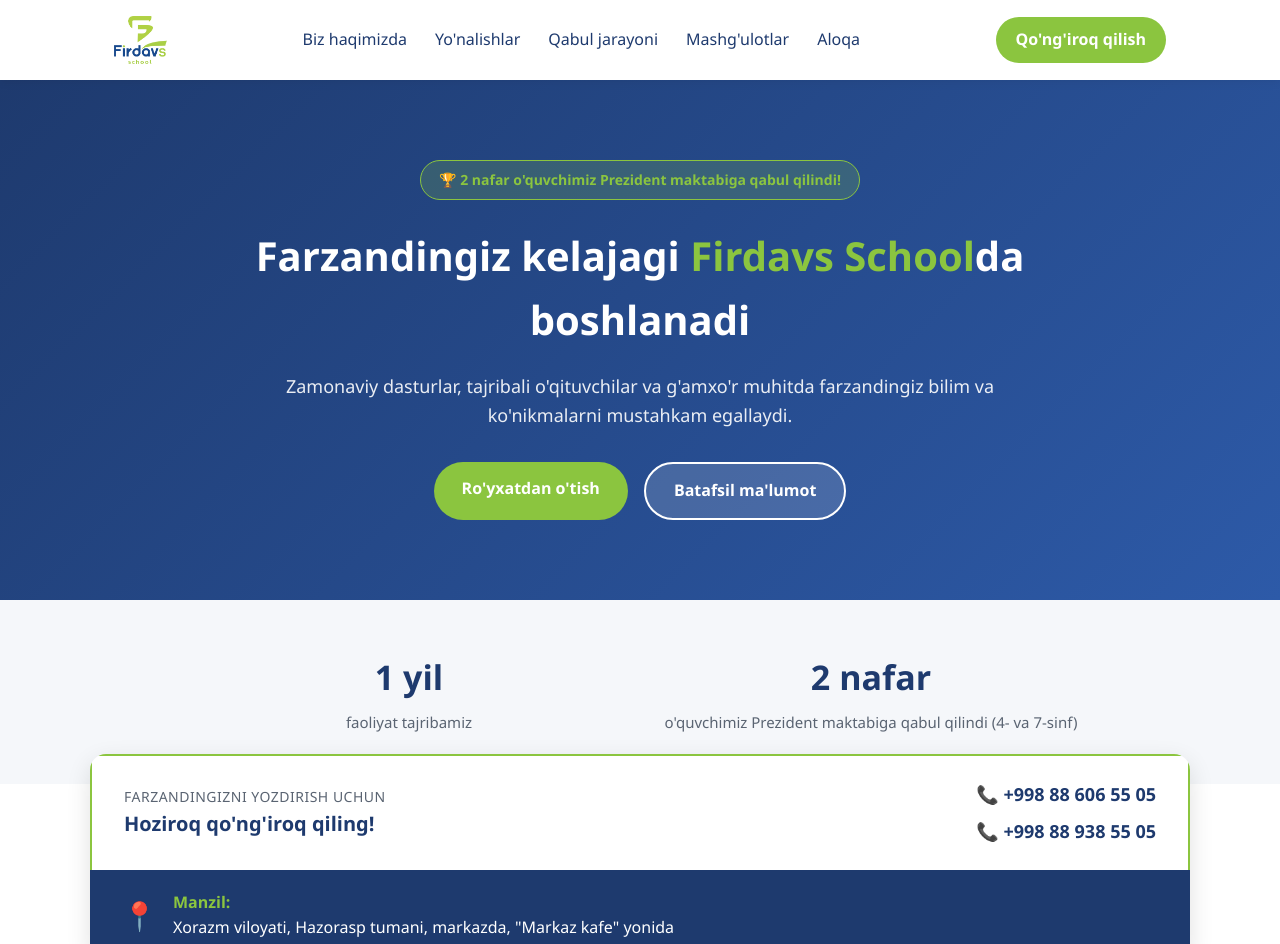
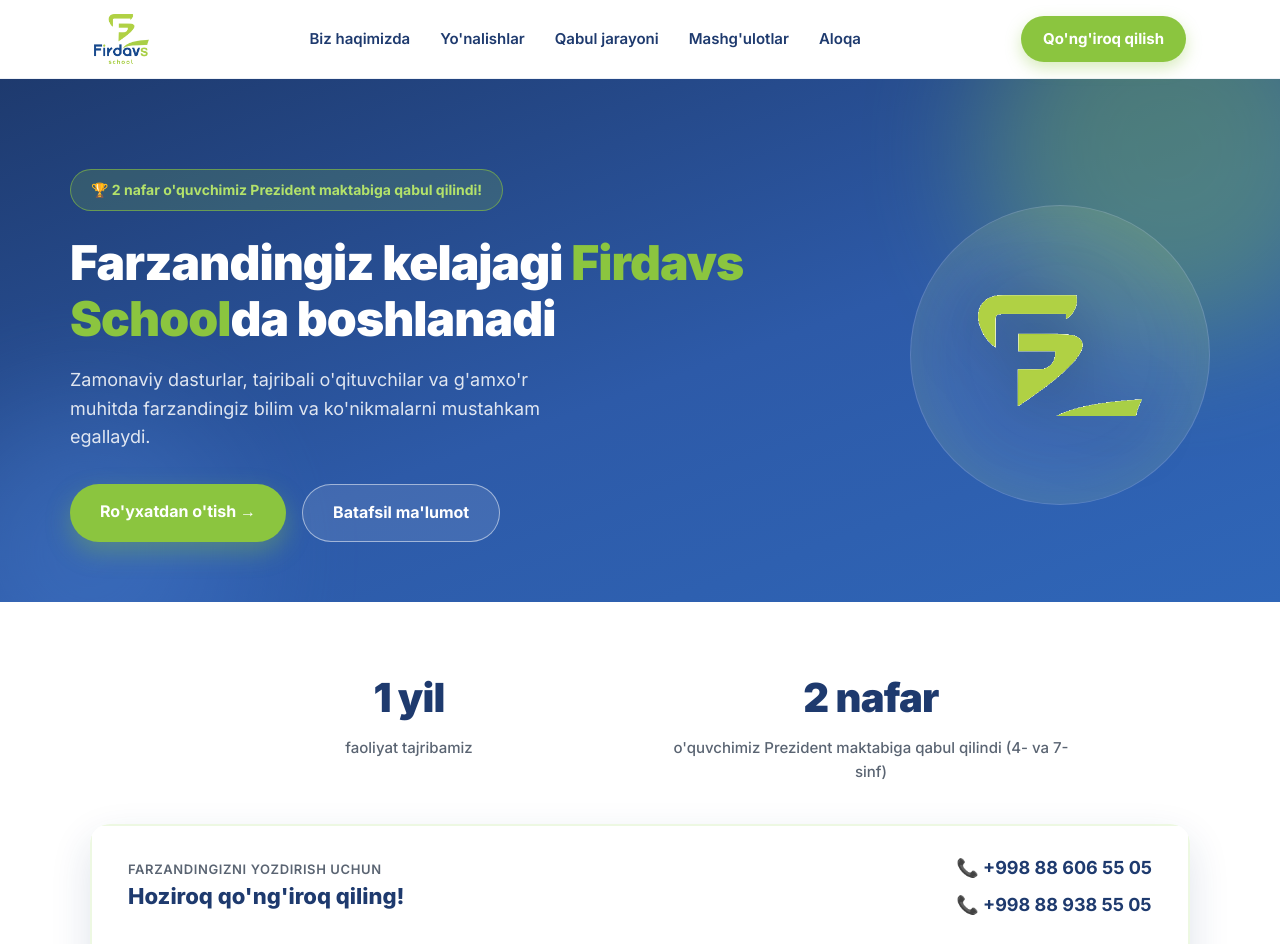
Before and after one commit to zehnsolution-cmyk/Firdavs_school, a plain HTML site: page index.html in a window 1280 px wide. Shown: the top 944 px of the page. Drawn offline with Linux system fonts and the light colour scheme.

Commit message:
Dizaynni yaxshilash: Inter shrifti, pill tugmalar, pastel kartochkalar, hero grafikasi

```diff
--- a/index.html
+++ b/index.html
@@ -4,6 +4,12 @@
     <meta charset="UTF-8">
     <meta name="viewport" content="width=device-width, initial-scale=1.0">
     <title>Firdavs School — Bilim va kelajak</title>
+
+    <link rel="preconnect" href="https://fonts.googleapis.com">
+    <link rel="preconnect" href="https://fonts.gstatic.com" crossorigin>
+    <link href="https://fonts.googleapis.com/css2?family=Inter:wght@400;500;600;700;800;900&display=swap" rel="stylesheet">
+    <!-- Inter — zamonaviy, aniq o'qiladigan shrift. Rahimov School kabi yetakchi
+         ta'lim saytlarida keng qo'llaniladi -->
 
     <link rel="stylesheet" href="style.css">
     <!-- Sahifaning dizayni style.css faylida -->
@@ -35,13 +41,25 @@
     <!-- Bu bo'limdagi matnlar content.json faylidan JavaScript orqali to'ldiriladi.
          Matnni o'zgartirish uchun admin panel (/admin) yoki content.json faylini tahrirlang. -->
     <section id="top" class="hero">
+        <!-- hero-blob-lar — fondagi yumshoq, xiralashgan rangli doiralar (dekorativ, faqat CSS bilan) -->
+        <div class="hero-blob hero-blob-1"></div>
+        <div class="hero-blob hero-blob-2"></div>
+
+        <div class="hero-flex">
             <div class="hero-ichi">
                 <p class="hero-badge" id="hero-badge"></p>
                 <h1 id="hero-title"></h1>
                 <p class="hero-matn" id="hero-text"></p>
                 <div class="hero-tugmalar">
-                <a href="#royxat" class="btn btn-asosiy">Ro'yxatdan o'tish</a>
+                    <a href="#royxat" class="btn btn-asosiy">Ro'yxatdan o'tish &#8594;</a>
                     <a href="#about" class="btn btn-ikkinchi">Batafsil ma'lumot</a>
+                </div>
+            </div>
+            <div class="hero-grafika">
+                <!-- Haqiqiy rasm/surat o'rniga brend belgimizni katta va chiroyli qilib ko'rsatamiz -->
+                <div class="hero-grafika-doira">
+                    <img src="logo-icon.png" alt="" class="hero-grafika-img">
+                </div>
             </div>
         </div>
     </section>
--- a/style.css
+++ b/style.css
@@ -3,11 +3,21 @@
 :root {
     /* :root ichida saytda qayta-qayta ishlatiladigan ranglarni "o'zgaruvchi" qilib belgilaymiz */
     --kok: #1e3a6e;        /* Logotipdagi to'q ko'k rang */
+    --kok-och: #2d5aa8;    /* Ko'kning ochroq varianti (gradient uchun) */
     --yashil: #8bc53f;     /* Logotipdagi yashil rang */
     --yashil-toq: #6ea52e; /* Yashilning biroz to'qroq varianti (hover uchun) */
     --oq: #ffffff;
-    --fon-kulrang: #f5f7fa;
+    --fon-kulrang: #f6f8fb;
     --matn-kulrang: #5a6472;
+
+    /* Pastel (yumshoq) fon ranglari — kartochkalarni jonlantirish uchun */
+    --tint-kok: #eaf1fb;
+    --tint-yashil: #edf8e2;
+
+    --radius-katta: 20px;
+    --radius-pill: 30px;
+    --soya: 0 10px 30px rgba(30, 58, 110, 0.08);
+    --soya-katta: 0 16px 40px rgba(30, 58, 110, 0.14);
 }
 
 * {
@@ -17,13 +27,18 @@
 }
 
 body {
-    font-family: 'Segoe UI', Arial, sans-serif;
+    font-family: 'Inter', 'Segoe UI', Arial, sans-serif;
+    /* Inter — Rahimov School kabi zamonaviy ta'lim saytlarida ishlatiladigan aniq shrift */
     color: #2c3444;
     line-height: 1.6;
+    background-color: var(--oq);
 }
 
 h1, h2, h3 {
     color: var(--kok);
+    font-weight: 800;
+    letter-spacing: -0.02em;
+    /* Harflar orasini biroz siqish — yirik sarlavhalarni zichroq va puxta ko'rsatadi */
 }
 
 a {
@@ -41,8 +56,7 @@ a {
 }
 
 .logo-img {
-    height: 48px;
-    /* Logotip rasmining balandligi — kerak bo'lsa shu raqamni o'zgartiring */
+    height: 50px;
     width: auto;
 }
 
@@ -59,18 +73,20 @@ a {
 /* ===== YUQORIDAGI NAVIGATSIYA (MENYU) ===== */
 
 .nav {
-    background-color: var(--oq);
-    box-shadow: 0 2px 10px rgba(0, 0, 0, 0.06);
-    position: sticky;
+    background-color: rgba(255, 255, 255, 0.9);
+    backdrop-filter: blur(10px);
+    /* backdrop-filter — orqa fon xiralashadi, menyu "shishasimon" ko'rinadi */
+    border-bottom: 1px solid #eef1f6;
+    position: sticky
+;
     top: 0;
-    /* sticky — sahifani pastga surganda ham menyu tepada qolib turadi */
     z-index: 100;
 }
 
 .nav-ichi {
-    max-width: 1100px;
+    max-width: 1140px;
     margin: 0 auto;
-    padding: 16px 24px;
+    padding: 14px 24px;
     display: flex;
     align-items: center;
     justify-content: space-between;
@@ -79,61 +95,107 @@ a {
 
 .menyu {
     display: flex;
-    gap: 28px;
+    gap: 30px;
 }
 
 .menyu a {
     color: var(--kok);
-    font-weight: 500;
+    font-weight: 600;
+    font-size: 15px;
+    transition: 0.2s;
 }
 
 .menyu a:hover {
-    color: var(--yashil);
+    color: var(--yashil-toq);
 }
 
 .nav-tel-btn {
     background-color: var(--yashil);
     color: white;
-    padding: 10px 20px;
-    border-radius: 24px;
-    font-weight: bold;
+    padding: 11px 22px;
+    border-radius: var(--radius-pill);
+    font-weight: 700;
+    font-size: 15px;
     white-space: nowrap;
-    /* Matn ikki qatorga bo'linib ketmasligi uchun */
+    box-shadow: 0 6px 16px rgba(139, 197, 63, 0.35);
+    transition: 0.2s;
 }
 
 .nav-tel-btn:hover {
     background-color: var(--yashil-toq);
+    transform: translateY(-2px);
+    box-shadow: 0 10px 20px rgba(139, 197, 63, 0.4);
 }
 
 /* ===== HERO (ASOSIY TANISHTIRUV) QISMI ===== */
 
 .hero {
-    background: linear-gradient(135deg, var(--kok), #2d5aa8);
+    background: linear-gradient(160deg, var(--kok) 0%, var(--kok-och) 55%, #2f66b8 100%);
     color: white;
-    text-align: center;
-    padding: 80px 20px;
+    padding: 90px 24px 60px;
+    position: relative;
+    overflow: hidden;
+    /* overflow: hidden — fondagi doiralar bo'lim chegarasidan tashqariga chiqmasin */
+}
+
+/* Fondagi yumshoq, xiralashgan rangli doiralar — sahifaga chuqurlik va zamonaviylik beradi */
+.hero-blob {
+    position: absolute;
+    border-radius: 50%;
+    filter: blur(60px);
+    opacity: 0.35;
+    pointer-events: none;
+    /* pointer-events: none — bu doiralar sichqoncha bosishlarga xalaqit bermaydi */
+}
+
+.hero-blob-1 {
+    width: 380px;
+    height: 380px;
+    background: var(--yashil);
+    top: -120px;
+    right: -80px;
+}
+
+.hero-blob-2 {
+    width: 300px;
+    height: 300px;
+    background: #4d84d6;
+    bottom: -100px;
+    left: -60px;
+}
+
+.hero-flex {
+    max-width: 1140px;
+    margin: 0 auto;
+    display: flex;
+    align-items: center;
+    gap: 48px;
+    position: relative;
+    z-index: 1;
 }
 
 .hero-ichi {
-    max-width: 800px;
-    margin: 0 auto;
+    flex: 1 1 480px;
+    min-width: 280px;
 }
 
 .hero-badge {
     display: inline-block;
-    background-color: rgba(139, 197, 63, 0.2);
-    border: 1px solid var(--yashil);
-    color: var(--yashil);
-    padding: 8px 18px;
-    border-radius: 30px;
-    font-weight: bold;
+    background-color: rgba(139, 197, 63, 0.18);
+    border: 1px solid rgba(139, 197, 63, 0.6);
+    color: #b3e26a;
+    padding: 9px 20px;
+    border-radius: var(--radius-pill);
+    font-weight: 700;
     font-size: 14px;
     margin-bottom: 24px;
 }
 
 .hero h1 {
     color: white;
-    font-size: 40px;
+    font-size: 48px;
+    font-weight: 900;
+    line-height: 1.15;
     margin-bottom: 20px;
 }
 
@@ -143,51 +205,80 @@ a {
 
 .hero-matn {
     font-size: 18px;
-    opacity: 0.9;
+    opacity: 0.85;
     margin-bottom: 32px;
+    max-width: 480px;
 }
 
 .hero-tugmalar {
     display: flex;
-    justify-content: center;
     gap: 16px;
     flex-wrap: wrap;
 }
 
+.hero-grafika {
+    flex: 0 0 auto;
+    display: flex;
+    justify-content: center;
+    align-items: center;
+}
+
+.hero-grafika-doira {
+    width: 300px;
+    height: 300px;
+    border-radius: 50%;
+    background: rgba(255, 255, 255, 0.08);
+    border: 1px solid rgba(255, 255, 255, 0.15);
+    display: flex;
+    align-items: center;
+    justify-content: center;
+    box-shadow: inset 0 0 60px rgba(139, 197, 63, 0.15);
+}
+
+.hero-grafika-img {
+    width: 55%;
+    height: auto;
+    filter: drop-shadow(0 12px 30px rgba(0, 0, 0, 0.25));
+}
+
 .btn {
-    padding: 14px 28px;
-    border-radius: 30px;
-    font-weight: bold;
+    padding: 15px 30px;
+    border-radius: var(--radius-pill);
+    font-weight: 700;
     font-size: 16px;
     transition: 0.2s;
-    /* Tugmalar ustiga borganda ranglar silliq o'zgarishi uchun */
+    display: inline-block;
 }
 
 .btn-asosiy {
     background-color: var(--yashil);
     color: white;
+    box-shadow: 0 10px 24px rgba(139, 197, 63, 0.35);
 }
 
 .btn-asosiy:hover {
     background-color: var(--yashil-toq);
+    transform: translateY(-3px);
+    box-shadow: 0 14px 28px rgba(139, 197, 63, 0.4);
 }
 
 .btn-ikkinchi {
-    background-color: rgba(255, 255, 255, 0.15);
+    background-color: rgba(255, 255, 255, 0.1);
     color: white;
-    border: 2px solid white;
+    border: 1.5px solid rgba(255, 255, 255, 0.5);
 }
 
 .btn-ikkinchi:hover {
     background-color: white;
     color: var(--kok);
+    transform: translateY(-3px);
 }
 
 /* ===== YUTUQLARIMIZ / STATISTIKA QISMI ===== */
 
 .statistika {
-    background-color: var(--fon-kulrang);
-    padding: 50px 24px;
+    background-color: var(--oq);
+    padding: 56px 24px 16px;
 }
 
 .statistika-ichi {
@@ -199,27 +290,32 @@ a {
     text-align: center;
 }
 
+.stat-karta {
+    padding: 8px;
+}
+
 .stat-son {
-    font-size: 34px;
-    font-weight: bold;
+    font-size: 40px;
+    font-weight: 900;
     color: var(--kok);
+    letter-spacing: -0.02em;
 }
 
 .stat-izoh {
     color: var(--matn-kulrang);
     font-size: 15px;
     margin-top: 6px;
+    font-weight: 500;
 }
 
-/* ===== OPEN HOUSE / IMTIHON BANNERI ===== */
+/* ===== ALOQA / RO'YXATDAN O'TISH BANNERI ===== */
 
 .banner {
     max-width: 1100px;
-    margin: -30px auto 0;
-    /* Manfiy margin — banner hero blokining ustiga biroz "chiqib" turadi, chiroyli effekt uchun */
-    border-radius: 16px;
+    margin: 16px auto 0;
+    border-radius: var(--radius-katta);
     overflow: hidden;
-    box-shadow: 0 8px 24px rgba(0, 0, 0, 0.12);
+    box-shadow: var(--soya-katta);
     position: relative;
     z-index: 2;
 }
@@ -231,22 +327,23 @@ a {
     align-items: center;
     justify-content: space-between;
     gap: 16px;
-    padding: 24px 32px;
-    border: 2px solid var(--yashil);
+    padding: 28px 36px;
+    border: 2px solid var(--tint-yashil);
     border-bottom: none;
 }
 
 .banner-sarlavha {
     color: var(--matn-kulrang);
-    font-size: 14px;
+    font-size: 13px;
     text-transform: uppercase;
-    letter-spacing: 0.5px;
+    letter-spacing: 0.6px;
+    font-weight: 600;
 }
 
 .banner-katta {
     color: var(--kok);
-    font-size: 20px;
-    font-weight: bold;
+    font-size: 22px;
+    font-weight: 800;
 }
 
 .banner-raqamlar {
@@ -258,7 +355,12 @@ a {
 .banner-raqamlar a {
     color: var(--kok);
     font-size: 18px;
-    font-weight: bold;
+    font-weight: 700;
+    transition: 0.2s;
+}
+
+.banner-raqamlar a:hover {
+    color: var(--yashil-toq);
 }
 
 .tel-icon {
@@ -271,7 +373,7 @@ a {
     display: flex;
     align-items: center;
     gap: 16px;
-    padding: 20px 32px;
+    padding: 22px 36px;
 }
 
 .manzil-icon {
@@ -287,26 +389,26 @@ a {
 /* ===== UMUMIY BLOK SOZLAMALARI ===== */
 
 .blok {
-    max-width: 1100px;
+    max-width: 1140px;
     margin: 0 auto;
-    padding: 80px 24px 60px;
+    padding: 90px 24px 60px;
 }
 
 .blok-oq {
     background-color: var(--fon-kulrang);
     max-width: 100%;
-    padding: 60px 24px;
+    padding: 70px 24px;
 }
 
 .blok-oq h2,
 .blok-oq .blok-tavsif {
-    max-width: 1100px;
+    max-width: 1140px;
     margin-left: auto;
     margin-right: auto;
 }
 
 .blok h2 {
-    font-size: 30px;
+    font-size: 34px;
     text-align: center;
     margin-bottom: 16px;
 }
@@ -322,7 +424,8 @@ a {
 .blok-tavsif {
     text-align: center;
     color: var(--matn-kulrang);
-    margin-bottom: 32px;
+    margin-bottom: 36px;
+    font-size: 17px;
 }
 
 /* ===== AFZALLIKLAR KARTOCHKALARI ===== */
@@ -335,16 +438,34 @@ a {
 }
 
 .afzallik-karta {
-    background-color: var(--fon-kulrang);
-    border-radius: 12px;
-    padding: 28px 20px;
+    background-color: var(--tint-kok);
+    border-radius: var(--radius-katta);
+    padding: 32px 24px;
     text-align: center;
+    transition: 0.25s;
+}
+
+/* Kartochkalarni Rahimov saytidagi kabi navbatma-navbat rangda ko'rsatamiz */
+.afzallik-karta:nth-child(2n) {
+    background-color: var(--tint-yashil);
+}
+
+.afzallik-karta:hover {
+    transform: translateY(-6px);
+    box-shadow: var(--soya);
 }
 
 .afzallik-icon {
-    font-size: 36px;
-    display: block;
-    margin-bottom: 12px;
+    font-size: 34px;
+    display: flex;
+    align-items: center;
+    justify-content: center;
+    width: 64px;
+    height: 64px;
+    margin: 0 auto 16px;
+    background-color: white;
+    border-radius: 50%;
+    box-shadow: var(--soya);
 }
 
 .afzallik-karta h3 {
@@ -360,7 +481,7 @@ a {
 /* ===== FANLAR GRID ===== */
 
 .fanlar-grid {
-    max-width: 1100px;
+    max-width: 1140px;
     margin: 0 auto;
     display: grid;
     grid-template-columns: repeat(auto-fit, minmax(180px, 1fr));
@@ -369,19 +490,19 @@ a {
 
 .fan-karta {
     background-color: white;
-    border: 2px solid #e3e8ef;
-    border-radius: 10px;
-    padding: 20px;
+    border-radius: 14px;
+    padding: 22px;
     text-align: center;
-    font-weight: bold;
+    font-weight: 700;
     color: var(--kok);
-    transition: 0.2s;
+    box-shadow: var(--soya);
+    transition: 0.25s;
 }
 
 .fan-karta:hover {
-    border-color: var(--yashil);
-    transform: translateY(-3px);
-    /* Ustiga kelganda kartochka biroz yuqoriga ko'tariladi */
+    transform: translateY(-5px);
+    box-shadow: var(--soya-katta);
+    color: var(--yashil-toq);
 }
 
 /* ===== QABUL JARAYONI (QADAMLAR) ===== */
@@ -393,25 +514,32 @@ a {
 }
 
 .qadam-karta {
-    background-color: var(--fon-kulrang);
-    border-radius: 12px;
-    padding: 28px 20px;
+    background-color: var(--oq);
+    border: 1px solid #eef1f6;
+    border-radius: var(--radius-katta);
+    padding: 32px 24px;
     text-align: center;
     position: relative;
+    transition: 0.25s;
+}
+
+.qadam-karta:hover {
+    box-shadow: var(--soya);
+    transform: translateY(-4px);
 }
 
 .qadam-raqam {
     display: inline-flex;
     align-items: center;
     justify-content: center;
-    width: 40px;
-    height: 40px;
+    width: 44px;
+    height: 44px;
     border-radius: 50%;
-    background-color: var(--kok);
+    background: linear-gradient(135deg, var(--yashil), var(--yashil-toq));
     color: white;
-    font-weight: bold;
+    font-weight: 800;
     font-size: 18px;
-    margin-bottom: 12px;
+    margin-bottom: 14px;
 }
 
 .qadam-karta h3 {
@@ -435,20 +563,21 @@ a {
 }
 
 .faq-item {
-    background-color: var(--fon-kulrang);
-    border-radius: 10px;
-    padding: 16px 20px;
+    background-color: var(--oq);
+    border: 1px solid #eef1f6;
+    border-radius: 14px;
+    padding: 18px 22px;
 }
 
 .faq-item summary {
-    font-weight: bold;
+    font-weight: 700;
     color: var(--kok);
     cursor: pointer;
     /* cursor: pointer — sichqoncha ustiga borganda "qo'l" belgisi chiqadi, bosish mumkinligini bildiradi */
 }
 
 .faq-item p {
-    margin-top: 10px;
+    margin-top: 12px;
     color: var(--matn-kulrang);
 }
 
@@ -457,11 +586,11 @@ a {
 .futer {
     background-color: var(--kok);
     color: #cfd8e6;
-    padding: 60px 24px 24px;
+    padding: 64px 24px 24px;
 }
 
 .futer-ichi {
-    max-width: 1100px;
+    max-width: 1140px;
     margin: 0 auto;
     display: grid;
     grid-template-columns: repeat(auto-fit, minmax(220px, 1fr));
@@ -486,6 +615,7 @@ a {
 .futer-ustun h4 {
     color: white;
     margin-bottom: 16px;
+    font-size: 16px;
 }
 
 .futer-ustun p {
@@ -502,11 +632,18 @@ a {
     padding-top: 20px;
     border-top: 1px solid rgba(255, 255, 255, 0.15);
     font-size: 14px;
-    max-width: 1100px;
+    max-width: 1140px;
     margin: 0 auto;
 }
 
 /* ===== MOBIL TELEFONLAR UCHUN MOSLASHUV ===== */
+
+@media (max-width: 900px) {
+    .hero-grafika {
+        display: none;
+        /* Kichikroq ekranlarda o'ngdagi doira grafikasini yashiramiz, joy tejash uchun */
+    }
+}
 
 @media (max-width: 768px) {
     /* Ekran kengligi 768px dan kichik bo'lsa (telefon), quyidagi qoidalar ishga tushadi */
@@ -517,7 +654,15 @@ a {
     }
 
     .hero h1 {
-        font-size: 28px;
+        font-size: 30px;
+    }
+
+    .hero-flex {
+        text-align: center;
+    }
+
+    .hero-tugmalar {
+        justify-content: center;
     }
 
     .banner-tel,
```
Lines whose indentation alone changed are shown as unchanged.
